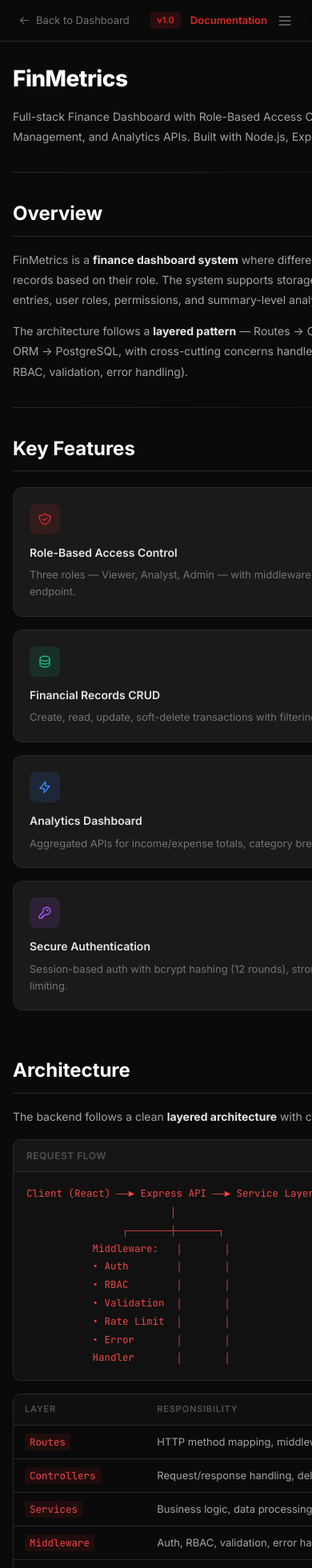
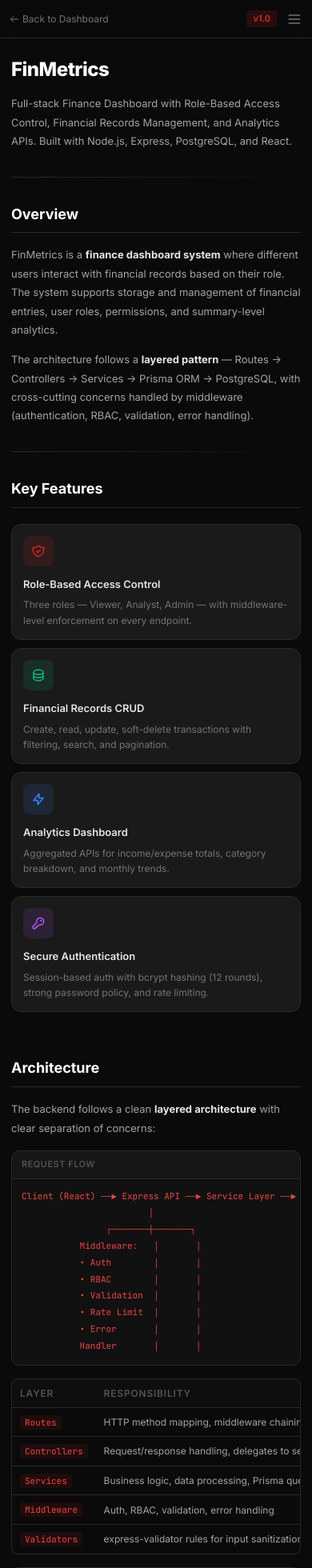
Before and after one commit to anukrit-2277/FinMetrics, a React (Vite) app in the folder frontend/: page /docs in a window 390 px wide. Shown: the top 1960 px of the page at 80% size. Built offline with nearby package versions, Linux system fonts and the light colour scheme; no server answers.

Commit message:
feat:fixed api docs responsive issue

```diff
--- a/frontend/src/index.css
+++ b/frontend/src/index.css
@@ -1343,8 +1343,38 @@
 }
 
 /* Docs Responsive */
+
+/* Tablet — docs */
+@media (max-width: 1024px) {
+  .docs-content {
+    max-width: 100%;
+    padding: 32px 28px 60px;
+  }
+  .docs-features-grid {
+    grid-template-columns: repeat(2, 1fr);
+  }
+}
+
+/* Mobile — docs */
 @media (max-width: 768px) {
+  .docs-topbar {
+    padding: 0 12px;
+    height: 48px;
+  }
+  .docs-back-link {
+    font-size: 12px;
+    gap: 4px;
+  }
+  .docs-topbar-title {
+    display: none;
+  }
+  .docs-layout {
+    padding-top: 48px;
+  }
   .docs-sidebar {
+    position: fixed;
+    top: 48px;
+    height: calc(100vh - 48px);
     transform: translateX(-100%);
     transition: transform 0.3s ease;
     z-index: 300;
@@ -1361,11 +1391,80 @@
   }
   .docs-content {
     margin-left: 0;
-    padding: 24px 16px 60px;
-  }
-  .docs-mobile-toggle { display: flex; }
-  .docs-features-grid { grid-template-columns: 1fr; }
-  .docs-hero-title { font-size: 28px; }
+    padding: 20px 14px 60px;
+    max-width: 100%;
+  }
+  .docs-mobile-toggle {
+    display: flex;
+  }
+  .docs-hero-title {
+    font-size: 24px;
+  }
+  .docs-hero-subtitle {
+    font-size: 13px;
+  }
+  .docs-section h2 {
+    font-size: 18px;
+  }
+  .docs-section h3 {
+    font-size: 14px;
+  }
+  .docs-section p {
+    font-size: 13px;
+  }
+  .docs-features-grid {
+    grid-template-columns: 1fr;
+    gap: 10px;
+  }
+  .docs-feature-card {
+    padding: 14px;
+  }
+  .docs-feature-card h4 {
+    font-size: 13px;
+  }
+  .docs-feature-card p {
+    font-size: 12px;
+  }
+  .docs-table-wrapper {
+    border-radius: 8px;
+    -webkit-overflow-scrolling: touch;
+  }
+  .docs-table th,
+  .docs-table td {
+    padding: 8px 10px;
+    font-size: 12px;
+    white-space: nowrap;
+  }
+  .docs-table td code {
+    font-size: 11px;
+  }
+  .docs-code-block pre {
+    padding: 12px;
+  }
+  .docs-code-block code {
+    font-size: 11px;
+  }
+  .docs-code-title {
+    font-size: 11px;
+    padding: 8px 12px;
+  }
+  .docs-list li {
+    font-size: 12.5px;
+  }
+  .docs-section code {
+    font-size: 11px;
+    word-break: break-all;
+  }
+  .docs-method {
+    font-size: 10px;
+    padding: 2px 6px;
+  }
+  .docs-role-badge {
+    font-size: 10px;
+  }
+  .docs-footer p {
+    font-size: 11px;
+  }
 }
 
 /* ─── Responsive ────────────────────────────────────── */
```
